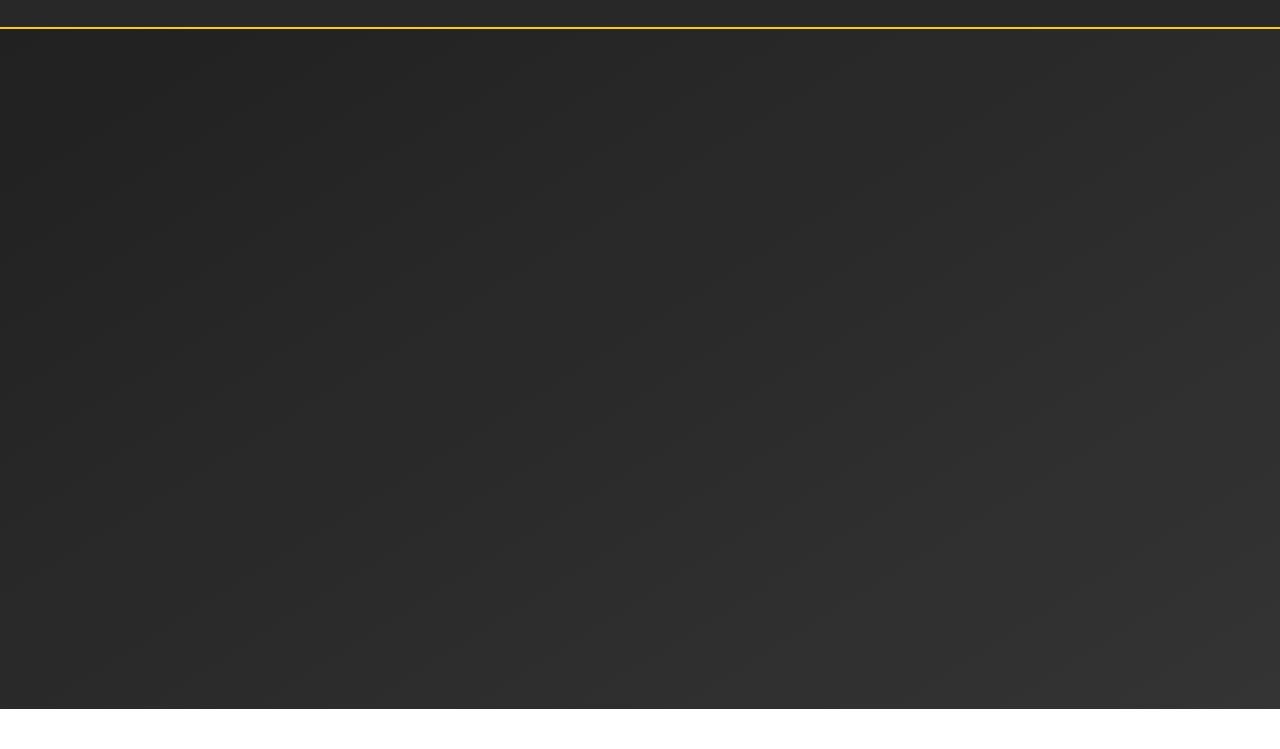
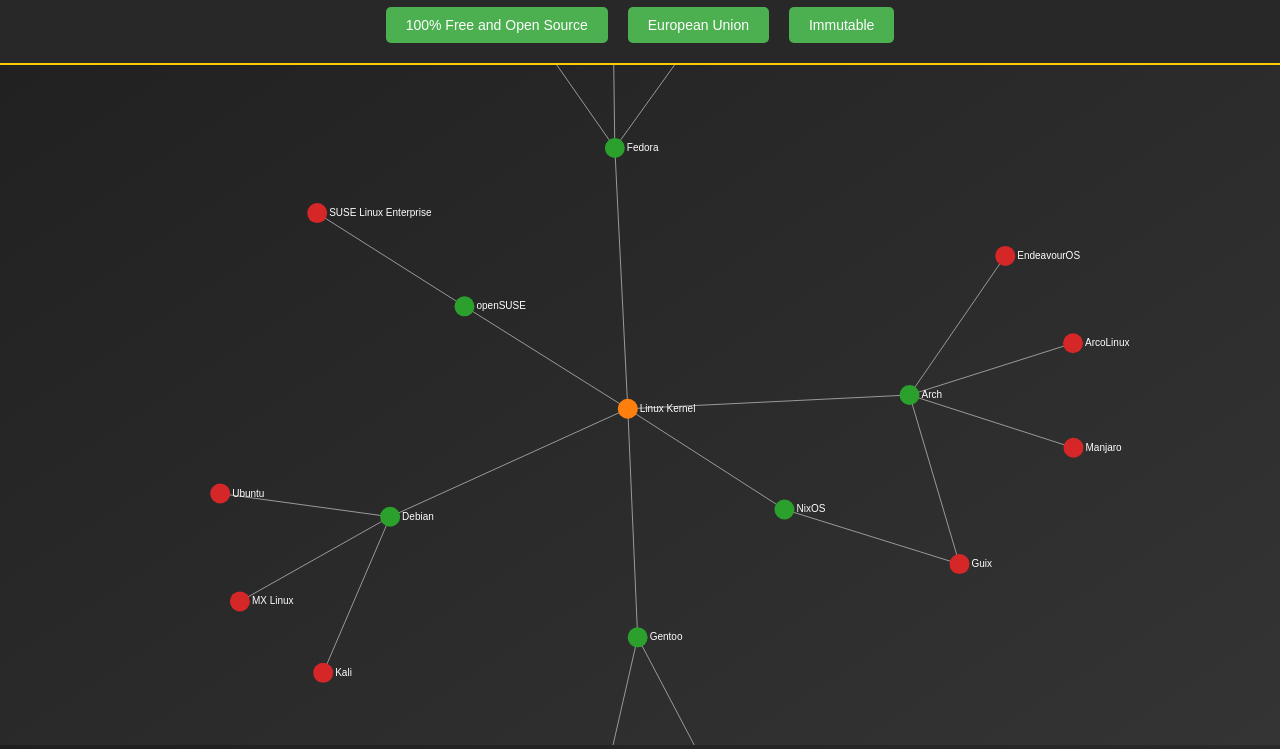
Before and after one commit to MiguelCarino/Graphy, a plain HTML site: page index.html in a window 1280 px wide. Shown: the part 95-844 px from the top of the page. Before the commit the page ends 804 px from the top, so only its background shows below. Drawn offline with nearby package versions, Linux system fonts and the light colour scheme; files that its build step writes are made by us from their sources; no server answers.

Commit message:
path fix

```diff
--- a/assets/js/script.js
+++ b/assets/js/script.js
@@ -1,4 +1,4 @@
-fetch("../json/data.json")
+fetch("assets/json/data.json")
     .then(response => response.json())
     .then(rawData => {
         const data = { nodes: [], links: [] };
--- a/index.html
+++ b/index.html
@@ -4,7 +4,7 @@
     <meta charset="UTF-8">
     <meta name="viewport" content="width=device-width, initial-scale=1.0">
     <title>Linux Distros - Japanese Stylish</title>
-    <link rel="stylesheet" href="style.css">
+    <link rel="stylesheet" href="assets/css/style.css">
 </head>
 <body>
     <div id="header">
```
